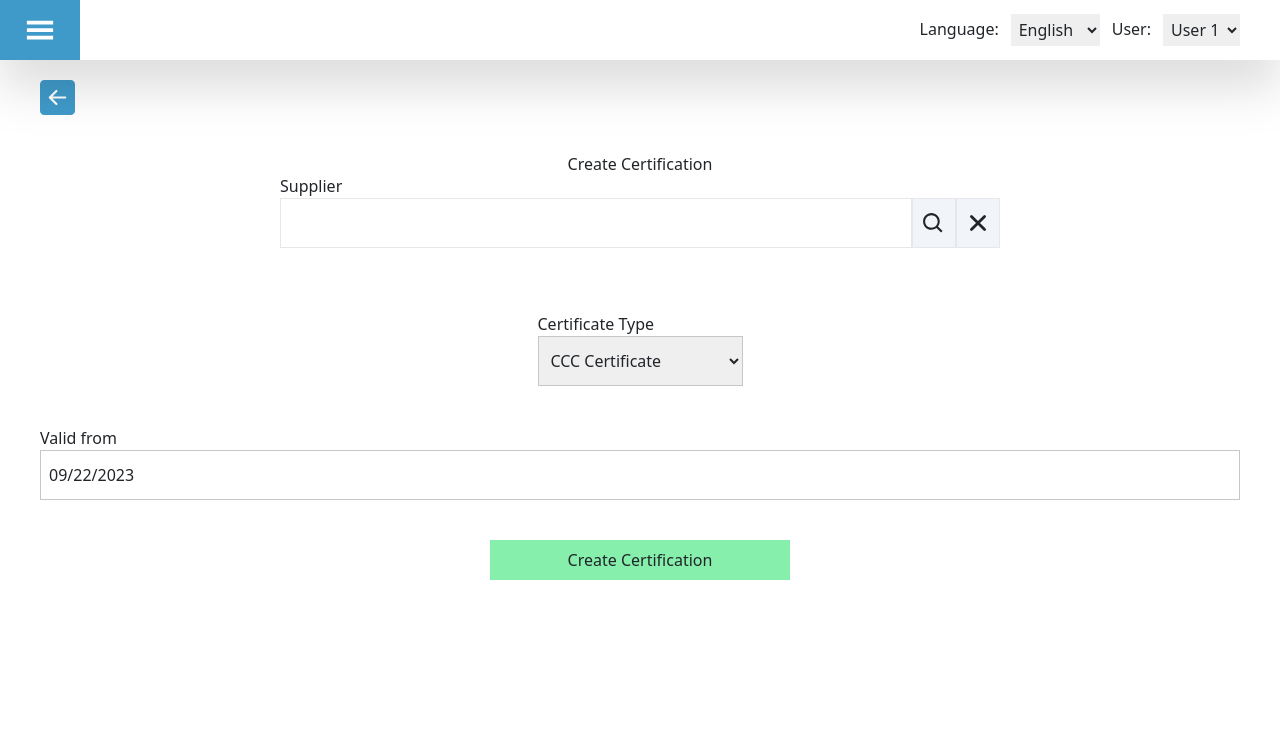
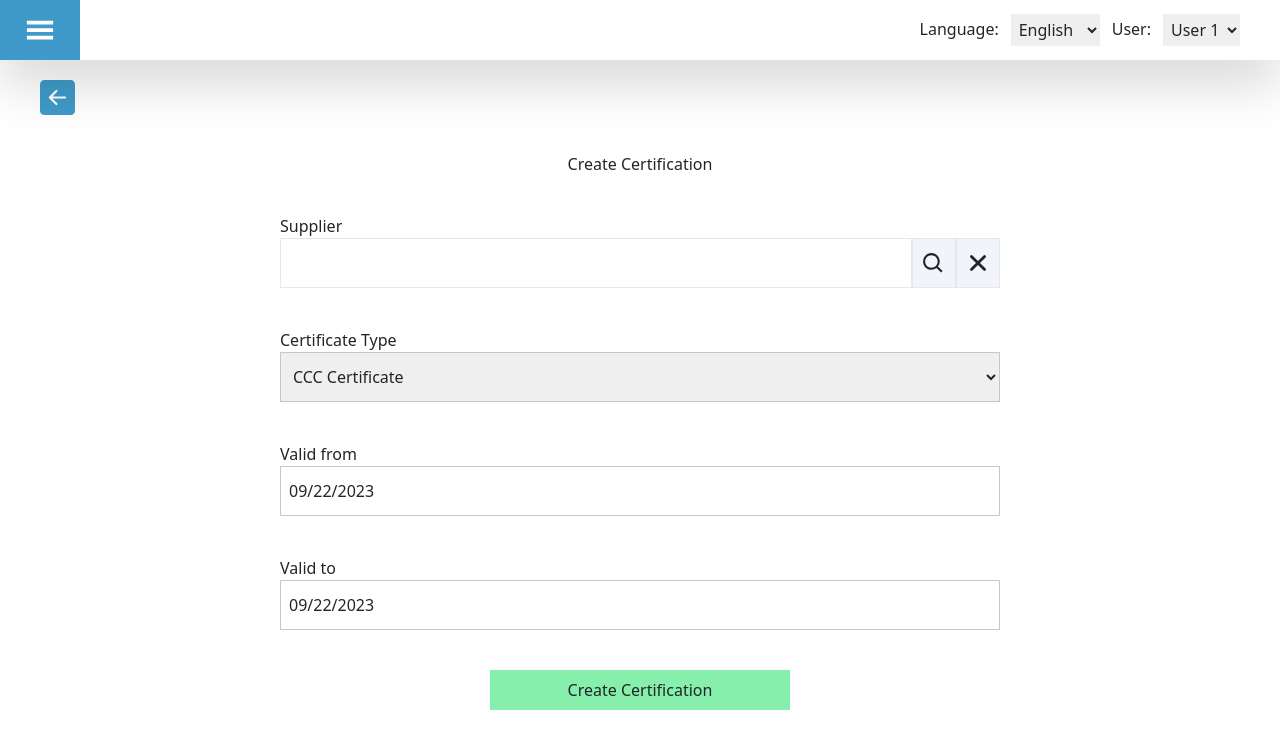
Before and after one commit to DenisKantic/dccs_project, a React (Create React App) app: page /Certificates/CreateCertification in a window 1280 px wide. Shown: the top 748 px of the page. Built offline with nearby package versions, Linux system fonts and the light colour scheme.

Commit message:
finished design and aligned the elements, date is still out of function

```diff
--- a/src/Components/CreateCertificate/CreateCert.jsx
+++ b/src/Components/CreateCertificate/CreateCert.jsx
@@ -76,7 +76,9 @@ const CreateCert = () => {
                 <h1>Create Certification</h1>
 
 
-                <div className='w-[60%] mb-4'>
+                <div className='w-[60%] pt-10'>
+
+                <div className='w-full mb-4'>
                         <label>Supplier</label>
                         <div className='flex items-center h-[50px]'>
                             <input
@@ -106,25 +108,25 @@ const CreateCert = () => {
                         className='h-[50px] w-full p-2  border-[1px] border-[#c7c7c7]'
                         selected={date}
                         onChange={(date) => setDate(date)}
+                        placeholderText='Click to select date'
                         />
 
-                       {/*} <label htmlFor='endDate' className='mt-10'>Valid to</label>
+                    <label htmlFor='endDate' className='mt-10'>Valid to</label>
                             <DatePicker
                             className='h-[50px] w-full p-2  border-[1px] border-[#c7c7c7]'
-                            onChange={(date) => setValidTo(date)}
                             selectsEnd
-                            selected={endDate}
-                            startDate={startDate}
-                            endDate={endDate}
-                            minDate={startDate}
+                            selected={date}
+                            startDate={""}
+                            endDate={""}
+                            minDate={""}
                             placeholderText='Click to select date'
                            />
-                           {()=>console.log(startDate)}
 
-  */}
                     <button className='w-[300px] h-[60px] p-2 bg-green-300 mx-auto mt-10' onClick={handleSaveCert}>Create Certification</button>
                     </div>
+                 </div>
             </div>
+
 
         </main>
     </div>
```
